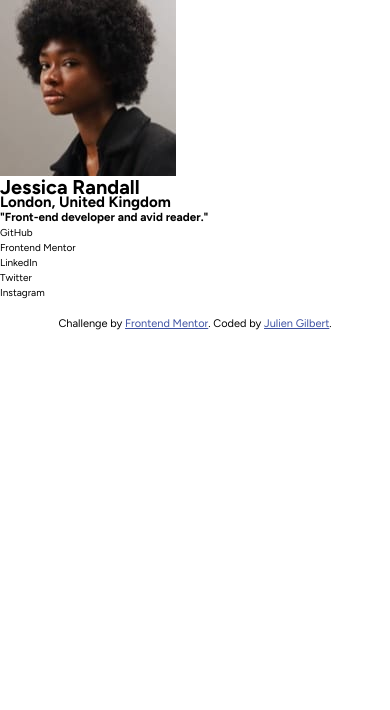
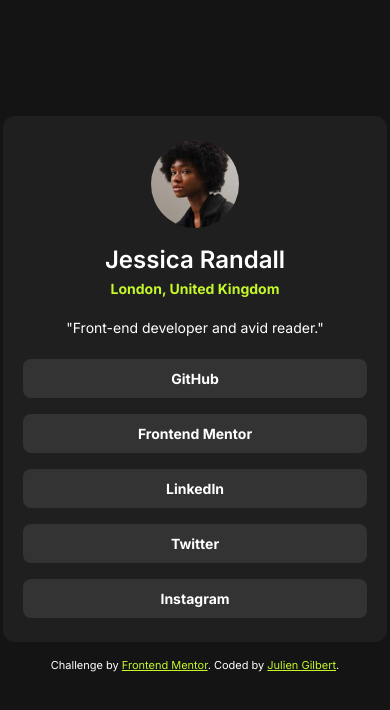
Before and after one commit to juliengDev/Social_Links_Profile, a website: page index.html in a window 390 px wide. Drawn offline with Linux system fonts and the light colour scheme.

Commit message:
mobile version done

```diff
--- a/index.html
+++ b/index.html
@@ -10,25 +10,29 @@
 </head>
 
 <body>
-  <header>
-    <img class="avatar" src="./assets/images/avatar-jessica.jpeg" alt="Avatar image">
-    <h1 class="profil-name">Jessica Randall</h1>
-    <h2 class="profil-location">London, United Kingdom</h2>
-    <h3 class="profil-intro">"Front-end developer and avid reader."</h3>
-  </header>
-  <main>
-    <ul class="social">
-      <li class="social-link">GitHub</li>
-      <li class="social-link">Frontend Mentor</li>
-      <li class="social-link">LinkedIn</li>
-      <li class="social-link">Twitter</li>
-      <li class="social-link">Instagram</li>
-    </ul>
+  <main class="container ">
+    <section class="card">
+      <img class="card-avatar" src="./assets/images/avatar-jessica.jpeg" alt="Avatar image">
+      <div class="card-presentation">
+        <h1 class="card-presentation-name ft-heading">Jessica Randall</h1>
+        <h2 class="card-presentation-location ft-body-bold">London, United Kingdom</h2>
+      </div>
+      <h3 class="card-intro ft-body-regular">"Front-end developer and avid reader."</h3>
+      <main class="card-main">
+        <ul class="card-social">
+          <li class="card-social-link ft-body-bold">GitHub</li>
+          <li class="card-social-link ft-body-bold">Frontend Mentor</li>
+          <li class="card-social-link ft-body-bold">LinkedIn</li>
+          <li class="card-social-link ft-body-bold">Twitter</li>
+          <li class="card-social-link ft-body-bold">Instagram</li>
+        </ul>
+      </main>
+    </section>
+    <div class="attribution">
+      Challenge by <a href="https://www.frontendmentor.io?ref=challenge" target="_blank">Frontend Mentor</a>.
+      Coded by <a href="#">Julien Gilbert</a>.
+    </div>
   </main>
-  <div class="attribution">
-    Challenge by <a href="https://www.frontendmentor.io?ref=challenge" target="_blank">Frontend Mentor</a>.
-    Coded by <a href="#">Julien Gilbert</a>.
-  </div>
 </body>
 
 </html>
--- a/sass/base/_base.scss
+++ b/sass/base/_base.scss
@@ -1,11 +1,9 @@
 :root {
-  --color-neonGreen : #C4F82A
-  --color-page: #1e1e1e;
+  --color-neonGreen: #c4f82a;
   --color-black: #141414;
-  --color-darkgrey: #1F1F1F
-  --color-grey: #333333
+  --color-darkgrey: #1f1f1f;
+  --color-grey: #333333;
   --color-pure-white: #ffffff;
-  --color-grey: #7f7f7f;
 }
 
 * {
@@ -22,7 +20,7 @@ body {
   position: relative;
   min-height: 100vh;
   margin: 0;
-  background-color: var(--color-page);
+  background-color: var(--color-black);
   color: var(--color-pure-white);
 }
 html {
--- a/sass/base/_typography.scss
+++ b/sass/base/_typography.scss
@@ -12,10 +12,10 @@
 
   */
 
-@import url("https://fonts.googleapis.com/css2?family=Figtree:ital,wght@0,300..900;1,300..900&display=swap");
+@import url("https://fonts.googleapis.com/css2?family=Inter:wght@100..900&display=swap");
 
 body {
-  font-family: "Figtree", sans-serif;
+  font-family: "Inter", sans-serif;
   font-weight: 400;
   line-height: 150%;
 }
--- a/sass/components/_card.scss
+++ b/sass/components/_card.scss
@@ -1,6 +1,41 @@
 .card {
+  display: flex;
+  flex-direction: column;
+  align-items: center;
+  gap: 2.4rem;
   max-width: $default-width;
+  margin: 11.6rem 2.4rem 0;
+  padding: 2.4rem;
+  background-color: var(--color-darkgrey);
+  border-radius: 1.2rem;
+  text-align: center;
   @include respond(mobile) {
     max-width: $mobile-width;
   }
+
+  &-avatar {
+    width: 8.8rem;
+    height: 8.8rem;
+    border-radius: 50%;
+  }
+  &-presentation {
+    display: flex;
+    flex-direction: column;
+    gap: 1.4rem;
+    &-location {
+      color: var(--color-neonGreen);
+    }
+  }
+  &-social {
+    display: flex;
+    flex-direction: column;
+    gap: 1.6rem;
+    &-link {
+      white-space: nowrap;
+      list-style-type: none;
+      padding: 1.2rem 11.5rem;
+      border-radius: 8px;
+      background-color: var(--color-grey);
+    }
+  }
 }
--- a/sass/layout/_footer.scss
+++ b/sass/layout/_footer.scss
@@ -4,5 +4,5 @@
   text-align: center;
 }
 .attribution a {
-  color: hsl(228, 45%, 44%);
+  color: var(--color-neonGreen);
 }
```
Also changed, not shown: public/css/style.css, 1 other file.
